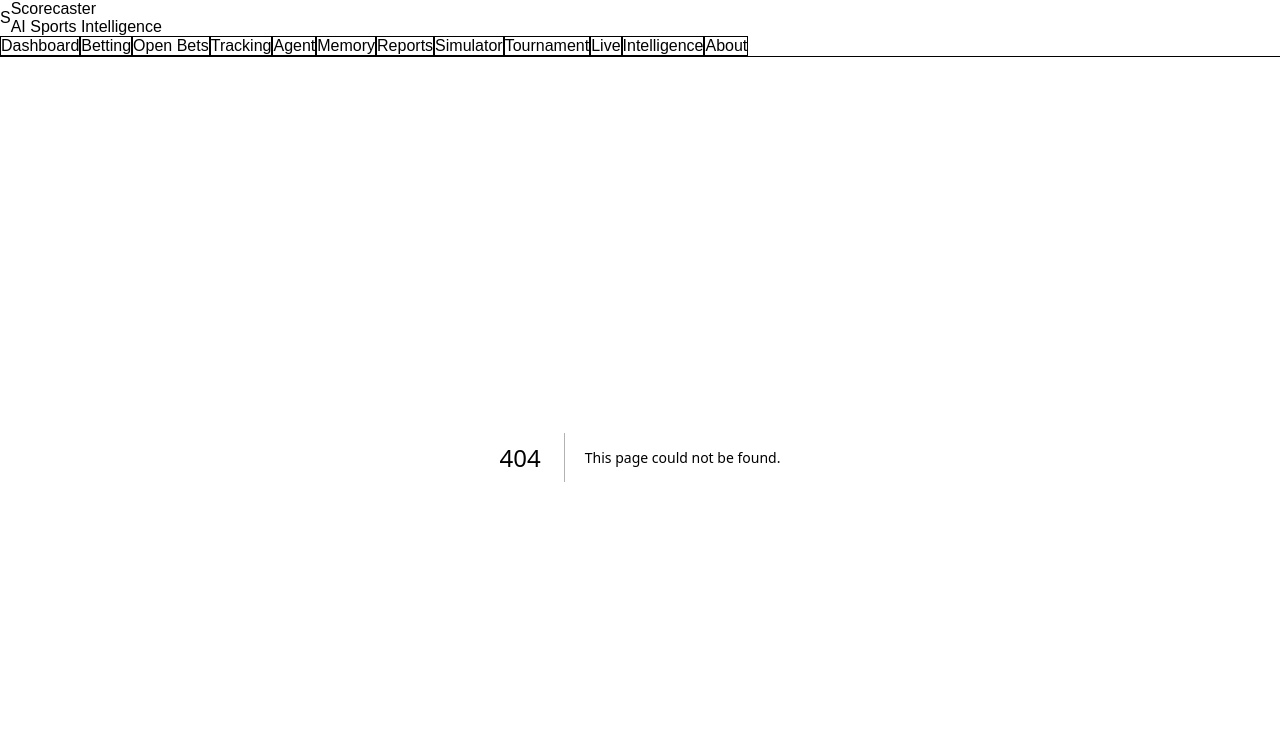
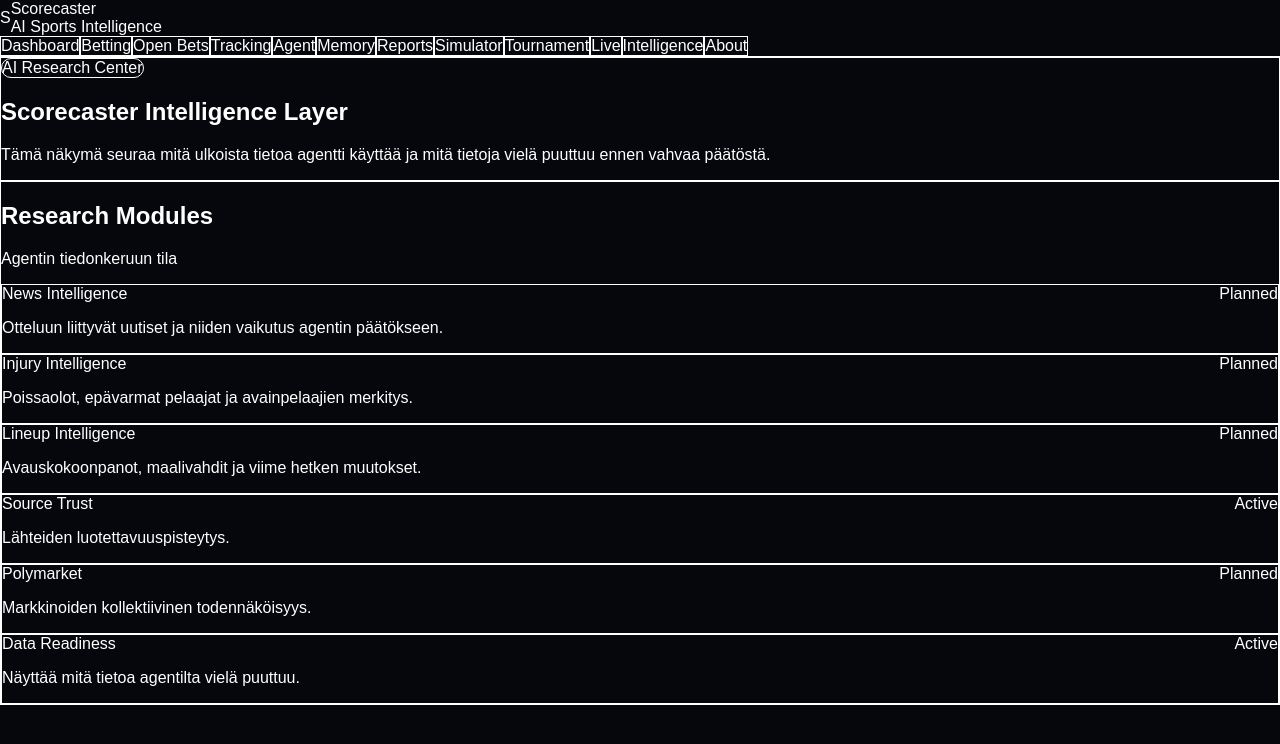
Before and after one commit to vv-glitchhub/scorecaster, a Next.js app: page /ai-research in a window 1280 px wide. Before the commit this address had no page. Shown: the top 744 px of the page. Built offline with nearby package versions, Linux system fonts and the light colour scheme.

Commit message:
Add AI Research Center page with research items

```diff
--- /dev/null
+++ b/app/ai-research/page.jsx
@@ -0,0 +1,84 @@
+import Panel from "../components/Panel";
+
+const researchItems = [
+  {
+    title: "News Intelligence",
+    status: "Planned",
+    description: "Otteluun liittyvät uutiset ja niiden vaikutus agentin päätökseen."
+  },
+  {
+    title: "Injury Intelligence",
+    status: "Planned",
+    description: "Poissaolot, epävarmat pelaajat ja avainpelaajien merkitys."
+  },
+  {
+    title: "Lineup Intelligence",
+    status: "Planned",
+    description: "Avauskokoonpanot, maalivahdit ja viime hetken muutokset."
+  },
+  {
+    title: "Source Trust",
+    status: "Active",
+    description: "Lähteiden luotettavuuspisteytys."
+  },
+  {
+    title: "Polymarket",
+    status: "Planned",
+    description: "Markkinoiden kollektiivinen todennäköisyys."
+  },
+  {
+    title: "Data Readiness",
+    status: "Active",
+    description: "Näyttää mitä tietoa agentilta vielä puuttuu."
+  }
+];
+
+export default function AIResearchPage() {
+  return (
+    <div className="space-y-6">
+      <section className="rounded-3xl border border-white/10 bg-gradient-to-br from-slate-900 to-slate-950 p-6 shadow-2xl">
+        <div className="mb-2 inline-flex rounded-full border border-purple-400/30 bg-purple-400/10 px-3 py-1 text-sm text-purple-300">
+          AI Research Center
+        </div>
+
+        <h1 className="text-4xl font-black tracking-tight">
+          Scorecaster Intelligence Layer
+        </h1>
+
+        <p className="mt-3 text-slate-300">
+          Tämä näkymä seuraa mitä ulkoista tietoa agentti käyttää ja mitä
+          tietoja vielä puuttuu ennen vahvaa päätöstä.
+        </p>
+      </section>
+
+      <Panel title="Research Modules" subtitle="Agentin tiedonkeruun tila">
+        <div className="grid gap-4 md:grid-cols-2">
+          {researchItems.map((item) => (
+            <div
+              key={item.title}
+              className="rounded-2xl border border-white/10 bg-white/[0.04] p-5"
+            >
+              <div className="flex items-center justify-between gap-3">
+                <div className="text-xl font-black">{item.title}</div>
+
+                <div
+                  className={`rounded-full px-3 py-1 text-xs font-bold ${
+                    item.status === "Active"
+                      ? "bg-emerald-400/10 text-emerald-300"
+                      : "bg-yellow-400/10 text-yellow-300"
+                  }`}
+                >
+                  {item.status}
+                </div>
+              </div>
+
+              <p className="mt-3 text-sm text-slate-300">
+                {item.description}
+              </p>
+            </div>
+          ))}
+        </div>
+      </Panel>
+    </div>
+  );
+}
```
